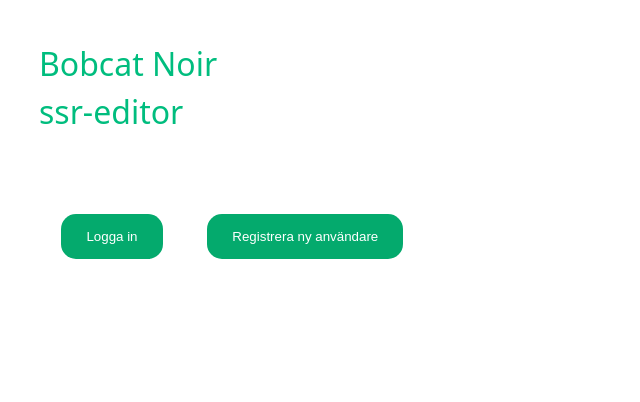
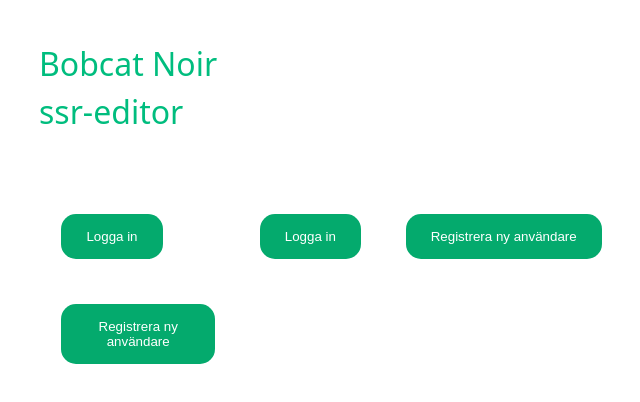
Before and after one commit to lisarosengren/ssr-editor-vue, a Vue app: page / in a window 1280 px wide. Shown: the top 402 px of the page, without its empty margins (105-745 px from the left). Built offline with nearby package versions, Linux system fonts and the light colour scheme; no server answers.

Commit message:
Move logic from HomeView to App for simplicity

```diff
--- a/src/App.vue
+++ b/src/App.vue
@@ -2,6 +2,18 @@
 import { RouterLink, RouterView, useRoute } from 'vue-router'
 import { ref, provide, onMounted, watch } from 'vue'
 import { getUser, checkInvite } from './models/docs'
+import UserDocs from './components/UserDocs.vue'
+import UserLogin from './components/UserLogin.vue'
+import NewUser from './components/NewUser.vue'
+
+const user = ref(null);
+const loggedIn = ref(false);
+const login = ref(false);
+const register = ref(false);
+
+provide('user', user)
+provide('loggedIn', loggedIn)
+
 
 const route = useRoute()
 
@@ -15,8 +27,13 @@ watch(
   },
   { immediate: true }
 )
-const user = ref(null)
-const loggedIn = ref(false)
+
+function handleLogin(loggedInUser) {
+  user.value = loggedInUser;
+  loggedIn.value = true;
+  login.value = false;
+  register.value = false;
+}
 
 function logout() {
   console.log("logging out")
@@ -28,10 +45,14 @@ function logout() {
   window.location.href = '/'// full reload to reset
 }
 
+// const user = ref(null)
+// const loggedIn = ref(false)
+
+
 // provide = makes variables and functions available in other views (use inject)
-provide('user', user)
-provide('loggedIn', loggedIn)
-provide('logout', logout)
+// provide('user', user)
+// provide('loggedIn', loggedIn)
+// provide('logout', logout)
 
 onMounted(async () => {
   console.log("user: ", user)
@@ -43,9 +64,10 @@ onMounted(async () => {
   }
 
   if (token && inviteToken) {
+    console.log("both token and invite found")
     const sameUser = await checkInvite();
     console.log(sameUser);
-    if (!sameUser.loginUser) {
+    if (sameUser.loginUser == false) {
       console.log("not same user");
       localStorage.removeItem('token');
     }
@@ -77,7 +99,25 @@ onMounted(async () => {
   </div>
   </header>
 
-  <RouterView />
+  <main>
+    <div class="sidebar">
+        <UserDocs v-if="loggedIn && user" :user="user" />
+      <div v-else>
+        <button class="button" @click="login = true; register = false">Logga in</button>
+        <button class="button" @click="register = true; login = false">Registrera ny användare</button>
+        <UserLogin v-if="login" @login-success="handleLogin" />
+        <NewUser v-if="register" @register-success="handleLogin" />
+      </div>
+    </div>
+
+    <div class="editor">
+      <RouterView />
+    </div>
+
+    <div class="sidebar"></div>
+
+  </main>
+
 </template>
 
 <style>
@@ -105,6 +145,18 @@ header {
 }
 .appname {
   display: none;
+}
+.sidebar {
+  display: flex;
+  flex-direction: row;
+  max-width:100%;
+}
+main {
+  display: flex;
+  flex-direction: row;
+}
+.editor {
+  max-width: 100%;
 }
 form > {
   margin-bottom: 8px;
@@ -171,6 +223,14 @@ nav a:first-of-type {
   .appname {
     display:block
   }
+  .sidebar {
+  display: flex;
+  flex-direction: column;
+  width:20%;
+  }
+  .editor {
+    width: 60%;
+  }
 }
 /* @media (min-width: 1024px) {
   header {
```
